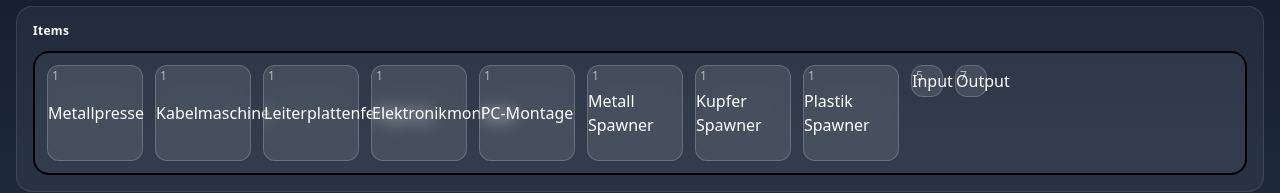
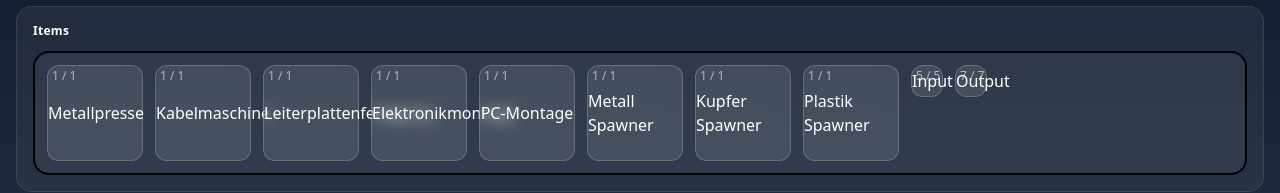
Before and after one commit to Factory-Simulator-GmbH/Factory-Simulator, an Angular app: page / in a window 1280 px wide. Shown: the part 592-785 px from the top of the page. Built offline with nearby package versions, Linux system fonts and the light colour scheme.

Commit message:
currentAvailableCount hinzugefügt

```diff
--- a/src/app/components/items/items.component.html
+++ b/src/app/components/items/items.component.html
@@ -23,7 +23,7 @@
       >
         {{ item.label }}
         <span class="absolute top-1 left-1 text-[12px] leading-none text-white/60">
-          {{ item.maxAvailableCount ?? 1 }}
+          {{ item.currentAvailableCount ?? item.maxAvailableCount ?? 1 }} / {{ item.maxAvailableCount ?? 1 }}
         </span>
       </div>
     }
--- a/src/app/models/draggable-item.model.ts
+++ b/src/app/models/draggable-item.model.ts
@@ -7,4 +7,5 @@ export interface DraggableItems {
   helpText: string;
   showHelpText?: boolean;
   maxAvailableCount?: number;
+  currentAvailableCount?: number;
 }
```
